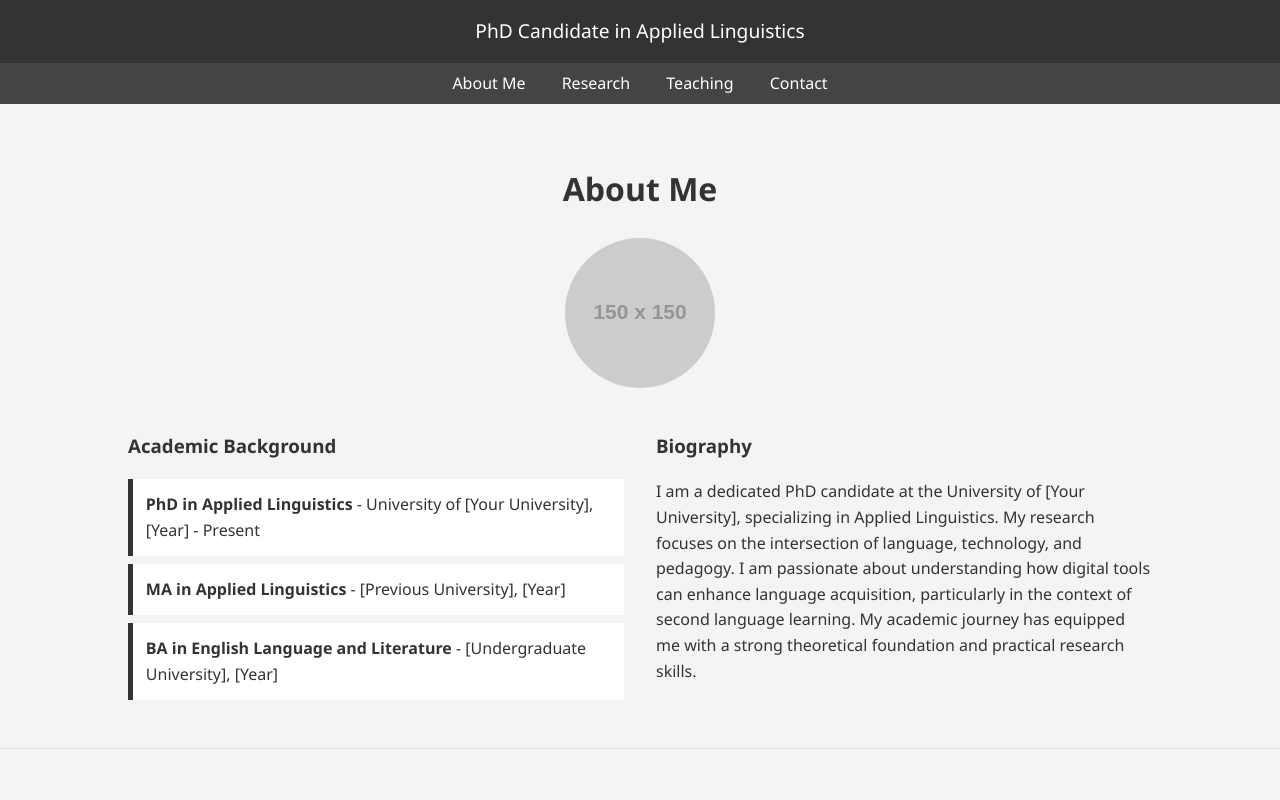
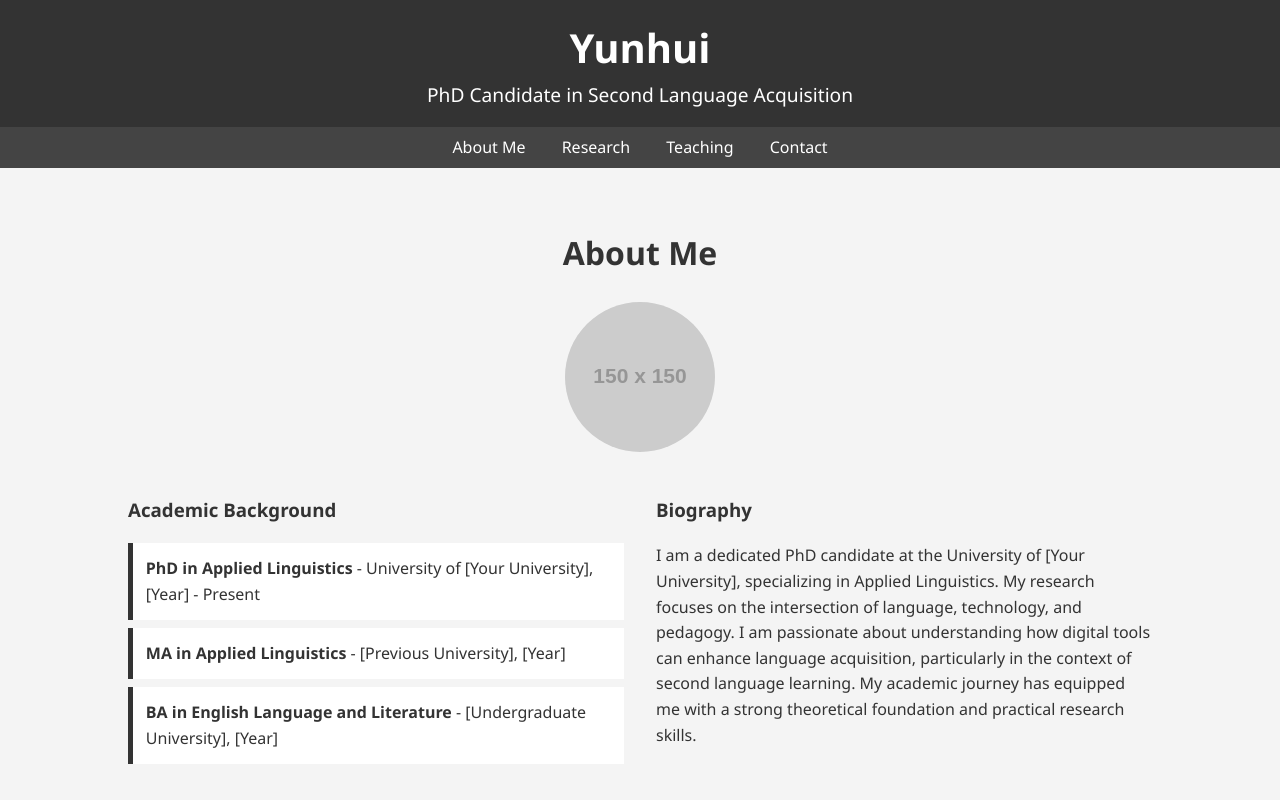
Before and after one commit to YannickCardini/yunhuijeong, a plain HTML site: page index.html in a window 1280 px wide. Shown: the top 800 px of the page. Drawn offline with Linux system fonts and the light colour scheme; placeholder pictures from the web are drawn by us.

Commit message:
Rename file to index.html

```diff
--- a/younhee.html
+++ b/index.html
@@ -117,8 +117,8 @@
 
     <header>
         <div class="container">
-            <h1></h1>
-            <p>PhD Candidate in Applied Linguistics</p>
+            <h1>Yunhui</h1>
+            <p>PhD Candidate in Second Language Acquisition</p>
         </div>
     </header>
 
```
